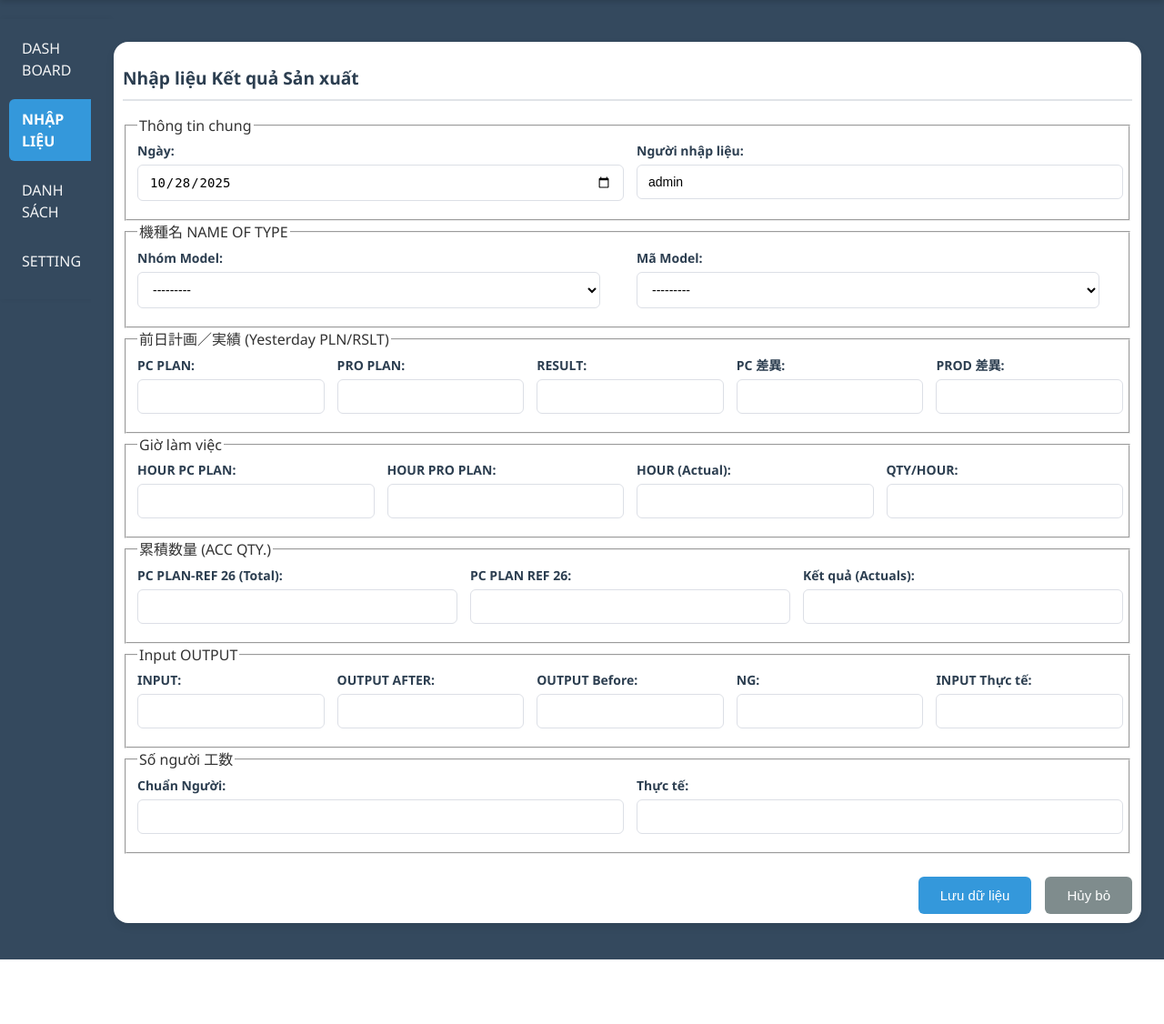
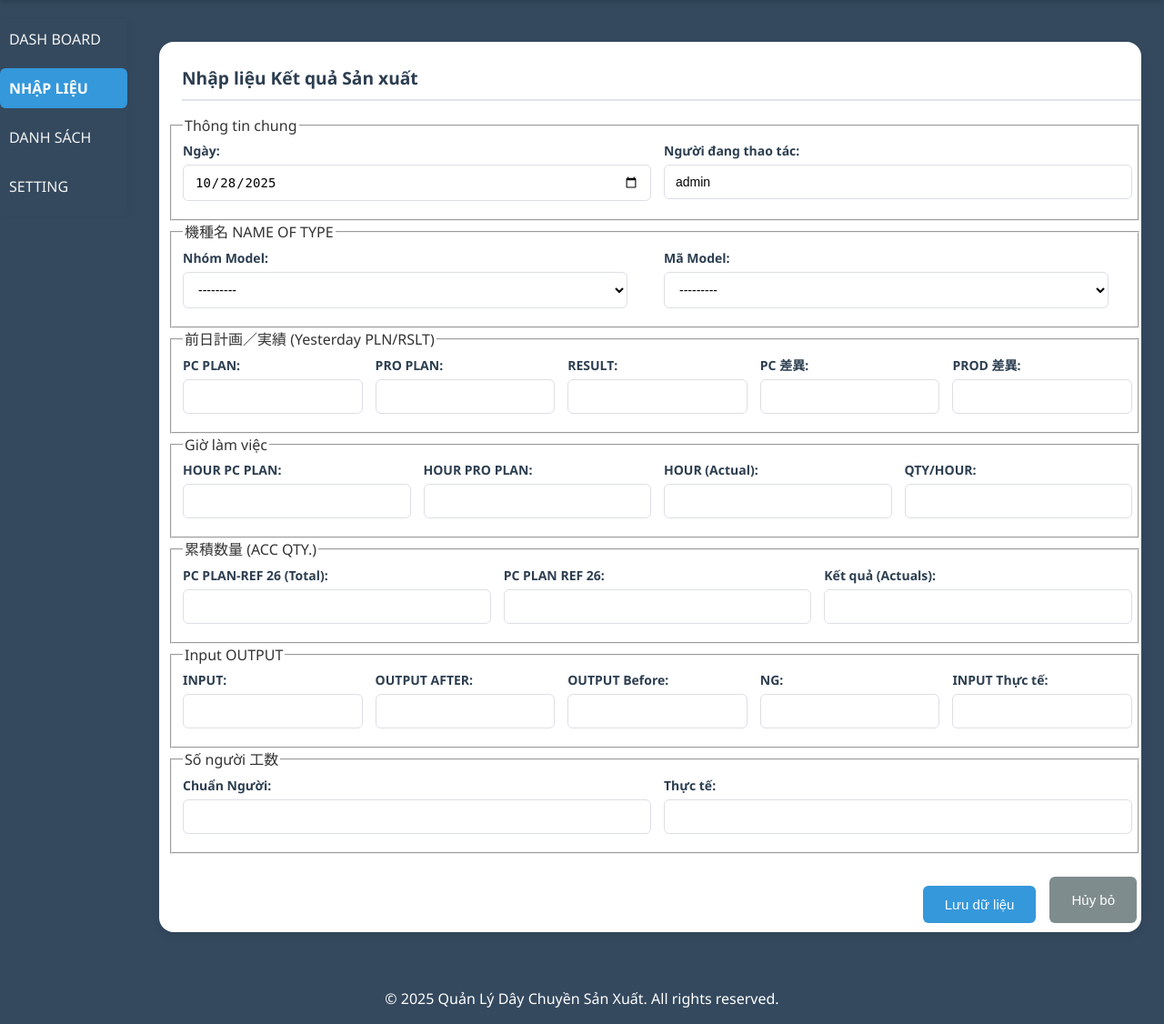
Before and after one commit to binhthai167/qlsx, a Django app: page /enter/ in a window 1280 px wide. Shown: the part 69-1195 px from the top of the page at 91% size. Before the commit the page ends 1124 px from the top, so only its background shows below. Run offline with Django 5.2, Linux system fonts and the light colour scheme; a user stored in the database is signed in; data that the repository does not hold is empty; some libraries are stand-ins or nearby versions.

Commit message:
push len de doi may

```diff
--- a/production_data/forms.py
+++ b/production_data/forms.py
@@ -7,7 +7,7 @@ from .models import Profile
 class ProductionResultForm(forms.ModelForm):
     group_model = forms.ModelChoiceField(
         queryset=ProductGroup.objects.all(),
-        required=False,
+        required=True,
         label="Nhóm Model",
         widget=forms.Select(attrs={'class': 'form-control'})
     )
@@ -25,11 +25,11 @@ class ProductionResultForm(forms.ModelForm):
             'completion_rate': forms.NumberInput(attrs={
                 'class': 'form-control',
                 'readonly': 'readonly',
-                'step': '0.01'
+                'step': '0.1'
             }),
-            'hour_pc_plan': forms.NumberInput(attrs={'class': 'form-control', 'step': '0.01'}),
-            'hour_pro_plan': forms.NumberInput(attrs={'class': 'form-control', 'step': '0.01'}),
-            'hour_actual': forms.NumberInput(attrs={'class': 'form-control', 'step': '0.01'}),
+            'hour_pc_plan': forms.NumberInput(attrs={'class': 'form-control', 'step': '1'}),
+            'hour_pro_plan': forms.NumberInput(attrs={'class': 'form-control', 'step': '1'}),
+            'hour_actual': forms.NumberInput(attrs={'class': 'form-control', 'step': '1'}),
             'qty_hour': forms.NumberInput(attrs={'class': 'form-control'}),
             'po_plan_ref': forms.NumberInput(attrs={'class': 'form-control'}),
             'pc_plan_ref_2': forms.NumberInput(attrs={'class': 'form-control'}),
@@ -50,6 +50,7 @@ class ProductionResultForm(forms.ModelForm):
         user = kwargs.pop('user', None)
         super().__init__(*args, **kwargs)
         self.fields['product_model'].queryset = ProductModel.objects.none()
+        self.fields['product_model'].required = True
         if self.instance and self.instance.product_model:
             pm = self.instance.product_model
             if pm.group_model:
--- a/production_data/models.py
+++ b/production_data/models.py
@@ -118,6 +118,11 @@ class ProductionResult(models.Model):
                 self.completion_rate = (self.result / self.pc_plan) * 100
             else:
                 self.completion_rate = 0.00 # Tránh chia cho 0
+        if self.completion_rate:
+            if self.completion_rate >= 100:
+                self.to_assess = 'O'
+            else:
+                self.to_assess = 'X'
         super().save(*args, **kwargs)
 
 class Profile(models.Model):
--- a/production_data/static/production_data/css/styles.css
+++ b/production_data/static/production_data/css/styles.css
@@ -36,7 +36,11 @@ body {
     border-radius: 6px;
     font-size: 14px;
 }
+.footer-content {
+    color: white;
+    text-align: center;
 
+}
 /* ===== Layout ===== */
 .container {
     display: flex;
@@ -44,9 +48,8 @@ body {
 }
 .sidebar {
     position: fixed;
-    width: 100px;
+    width: 140px;
     background-color: #34495e;
-    padding: 10px;
     box-shadow: 2px 0 6px rgba(0,0,0,0.05);
 }
 .sidebar ul {
@@ -60,7 +63,7 @@ body {
 .sidebar ul li a {
     text-decoration: none;
     color: #f3f4f5;
-    padding: 10px 14px;
+    padding: 10px;
     display: block;
     border-radius: 6px;
     transition: background 0.2s ease, color 0.2s ease;
@@ -75,30 +78,99 @@ body {
 }
 .content {
     flex-grow: 1;
-    padding: 25px ;
-    max-width: 1200px;
-    margin-left: 100px; /* Bù cho chiều rộng sidebar (120px) + khoảng trống 20px */
-    margin-right: auto; /* Giữ căn phải để giới hạn max-width */
+    padding: 25px 25px;
+    width: auto;
+    margin-left: 150px; /* Bù cho chiều rộng sidebar (120px) + khoảng trống 20px */
+    margin-right: 0px; /* Giữ căn phải để giới hạn max-width */
     z-index: 1; /* Đảm bảo nội dung chính ở dưới sidebar */
     background-color: #34495e;
+}
+.user-info {
+    position: relative;
+    display: inline-block;
+}
+
+.avatar {
+    width: 25px;
+    height: 25px;
+    border-radius: 50%;
+    object-fit: cover;
+    vertical-align: middle;
+}
+
+.dropbtn {
+    background: none;
+    border: none;
+    cursor: pointer;
+    display: flex;
+    align-items: center;
+    gap: 5px;
+}
+
+.arrow {
+    font-size: 12px;
+    color: #333;
+}
+
+.dropdown-content {
+    display: none;
+    position: absolute;
+    right: 0;
+    background-color: #fff;
+    min-width: 120px;
+    box-shadow: 0px 4px 6px rgba(0,0,0,0.1);
+    z-index: 1000;
+    border-radius: 6px;
+    overflow: hidden;
+}
+
+.dropdown-content .dropdown-item {
+    width: 100%;
+    padding: 10px;
+    text-align: left;
+    background: none;
+    border: none;
+    cursor: pointer;
+    color: #333;
+}
+
+.dropdown-content .dropdown-item:hover {
+    background-color: #f0f0f0;
+}
+
+/* Khi có class show thì hiển thị */
+.dropdown-content.show {
+    display: block;
+}
+.dropdown-item a {
+    text-decoration: none;
+    color: inherit;
+    display: block;
+    width: 100%;
 }
 /* ===== Card ===== */
 .card {
     background-color: white;
     border-radius: 10px;
     box-shadow: 0 4px 10px rgba(0,0,0,0.08);
-    padding: 10px;
-    margin-bottom: 15px;
+    padding-top: 10px;
+    padding-bottom: 10px;
+    padding-left: 10px;
+    margin-bottom: 20px;
+
 }
 .card-header {
     font-size: 1.2em;
     font-weight: 600;
     margin-bottom: 15px;
+    margin-left: 15px;
     padding-bottom: 8px;
     border-bottom: 2px solid #e0e4e8;
     color: #2c3e50;
 }
-
+.card h3{
+    margin-left: 15px;
+}
 /* ===== Forms ===== */
 .form-group {
     margin-bottom: 10px;
@@ -184,6 +256,7 @@ input:focus, select:focus, textarea:focus {
 .btn-secondary {
     background-color: #7f8c8d;
     color: white;
+    margin-right: 5px;
 }
 .btn-secondary:hover {
     background-color: #636e72;
@@ -325,8 +398,13 @@ input:focus, select:focus, textarea:focus {
 }
 .pagination span.current {
     background-color: #4facfe;
-    color: #fff;
+    color: white;
+    font-weight: 600;
+}
+.pagination li.active .page-link {
+    color: #4facfe !important;
     font-weight: bold;
+    border-color: #4facfe;
 }
 
 /* ===== Chart Container ===== */
@@ -558,3 +636,29 @@ input:focus, select:focus, textarea:focus {
   font-size: 0.9rem;
   opacity: 0.9;
 }
+
+
+.spinner {
+  width: 40px;
+  height: 40px;
+  border: 4px solid #ccc;
+  border-top: 4px solid #007bff;
+  border-radius: 50%;
+  animation: spin 1s linear infinite;
+  margin: 0 auto;
+}
+
+@keyframes spin {
+  to { transform: rotate(360deg); }
+}
+.highlight a {
+    font-weight: bold;
+    color: #2c3e50;
+    text-decoration: none;
+}
+.highlight a:hover {
+    text-decoration: underline;
+}
+.btn-primary {
+    margin-top: 10px;
+}
--- a/production_data/templates/production_data/base.html
+++ b/production_data/templates/production_data/base.html
@@ -40,8 +40,7 @@
         <aside class="sidebar">
             {% include 'production_data/includes/sidebar.html' %}
         </aside>
-
-        <main class="content">
+       <main class="content">
             {% include 'production_data/includes/messages.html' %}
             {% block content %}
             <!-- Content will be injected here -->
@@ -52,69 +51,9 @@
     <!-- Các script bổ sung sẽ được chèn vào đây -->
     {% endblock %}
 </body>
-<style>
-.user-info {
-    position: relative;
-    display: inline-block;
-}
-
-.avatar {
-    width: 25px;
-    height: 25px;
-    border-radius: 50%;
-    object-fit: cover;
-    vertical-align: middle;
-}
-
-.dropbtn {
-    background: none;
-    border: none;
-    cursor: pointer;
-    display: flex;
-    align-items: center;
-    gap: 5px;
-}
-
-.arrow {
-    font-size: 12px;
-    color: #333;
-}
-
-.dropdown-content {
-    display: none;
-    position: absolute;
-    right: 0;
-    background-color: #fff;
-    min-width: 120px;
-    box-shadow: 0px 4px 6px rgba(0,0,0,0.1);
-    z-index: 1000;
-    border-radius: 6px;
-    overflow: hidden;
-}
-
-.dropdown-content .dropdown-item {
-    width: 100%;
-    padding: 10px;
-    text-align: left;
-    background: none;
-    border: none;
-    cursor: pointer;
-    color: #333;
-}
-
-.dropdown-content .dropdown-item:hover {
-    background-color: #f0f0f0;
-}
-
-/* Khi có class show thì hiển thị */
-.dropdown-content.show {
-    display: block;
-}
-.dropdown-item a {
-    text-decoration: none;
-    color: inherit;
-    display: block;
-    width: 100%;
-}
-</style>
+<footer>
+    <div class="footer-content">
+    <p>&copy; 2025 Quản Lý Dây Chuyền Sản Xuất. All rights reserved.</p>
+    </div>
+</footer>
 </html>
--- a/production_data/templates/production_data/data_entry.html
+++ b/production_data/templates/production_data/data_entry.html
@@ -17,7 +17,7 @@
                     {% if form.date.errors %}<ul class="errorlist">{{ form.date.errors }}</ul>{% endif %}
                 </div>
             <div class="form-group">
-                <label>Người nhập liệu:</label>
+                <label>Người đang thao tác:</label>
                 <input type="text" value="{{ request.user.username }}" class="form-control" readonly>
             </div>
             </div>
--- a/production_data/templates/production_data/production_result_confirm_delete.html
+++ b/production_data/templates/production_data/production_result_confirm_delete.html
@@ -5,7 +5,7 @@
     <div class="card">
         <h2 class="card-header">Xác nhận Xóa Dữ liệu Sản xuất</h2>
         <p>Bạn có chắc chắn muốn xóa bản ghi sau?</p>
-        <div class="detail-item"><strong>MODEL:</strong> {{ result.name_of_type }}</div>
+        <div class="detail-item"><strong>MODEL:</strong> {{ result.product_model }}</div>
         <div class="detail-item"><strong>Ngày:</strong> {{ result.date|date:"d/m/Y" }}</div>
         <div class="detail-item"><strong>Người nhập liệu:</strong> {{ result.user_input }}</div>
 
--- a/production_data/templates/production_data/production_results_list.html
+++ b/production_data/templates/production_data/production_results_list.html
@@ -4,7 +4,6 @@
 {% block content %}
 <div class="card">
     <h2 class="card-header">Danh sách Kết quả Sản xuất</h2>
-
     <form id="filter-sort-form" method="get" class="filter-form">
         <input type="hidden" name="sort" id="sort-field" value="{{ sort }}">
         <input type="hidden" name="dir" id="sort-direction" value="{{ dir }}">
--- a/production_data/views.py
+++ b/production_data/views.py
@@ -25,8 +25,6 @@ from .forms import ProfileForm, UserUpdateForm
 from django.contrib.auth import update_session_auth_hash
 
 
-
-
 def signup_view(request):
     if request.method == "POST":
         form = SignUpForm(request.POST)
@@ -45,7 +43,7 @@ def load_product_models(request):
     qs = ProductModel.objects.filter(group_model_id=group_id).order_by('code')
     data = list(qs.values('id', 'code', 'name'))
     return JsonResponse(data, safe=False)
-
+@login_required
 def data_entry_view(request):
     if request.method == 'POST':
         form = ProductionResultForm(request.POST, user=request.user)  # Truyền user hiện tại vào form
@@ -99,7 +97,7 @@ def production_results_list(request):
 
     # 4. Phân trang
     # Giữ số mục trên mỗi trang là 1
-    paginator = Paginator(results, 1) # Đặt lại là 10 mục mỗi trang cho thực tế hơn
+    paginator = Paginator(results, 20) # Đặt lại là 10 mục mỗi trang cho thực tế hơn
 
     try:
         results_page = paginator.page(page_number)
@@ -386,7 +384,6 @@ def production_report(request):
         'grand_totals': grand_totals,
 
 
-
         # Dữ liệu cho Chart.js
         'chart_dates': json.dumps(dates),
         'chart_prod_results': json.dumps(prod_results),
```
Also changed, not shown: production_data/templates/production_data/_results_table_body.html (+4 -4 lines), production_data/templates/production_data/production_report.html (+6 -14 lines), production_system/settings.py (+5 -10 lines).
